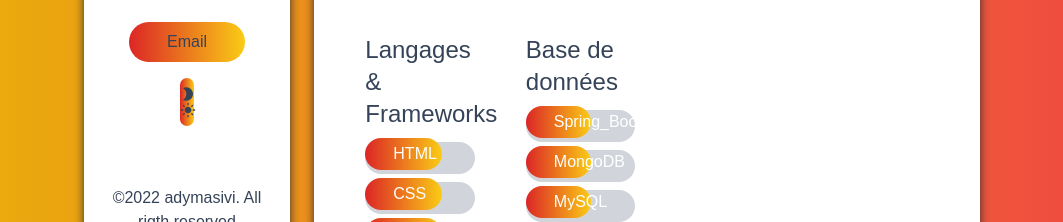
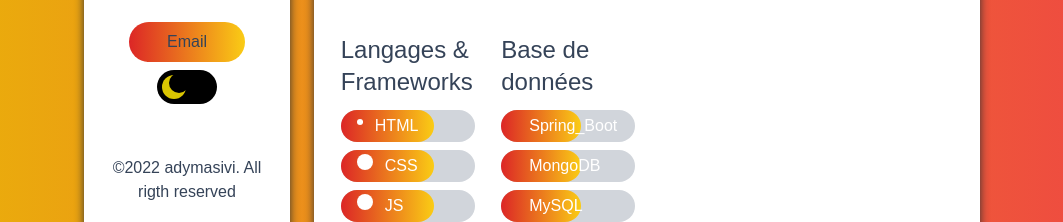
Before and after one commit to ady243/PorfolioAdy, a Next.js app: page /resume in a window 1280 px wide. Shown: the part 578-800 px from the top of the page, without its empty margins (108-1171 px from the left). Built offline with nearby package versions, Linux system fonts and the light colour scheme.

Commit message:
mise a jour 6

```diff
--- a/components/Bar.tsx
+++ b/components/Bar.tsx
@@ -9,7 +9,7 @@ const Bar: FunctionComponent<{
   return (
     <div className="my-2 text-white bg-gray-300 rounded-full dark:bg-dark-300 dark:bg-dark-100">
       <div
-        className="flex px-4 py-1 rounded-full items center bg-gradient-to-r from-red-600 to-blue to-yellow-400 animate-bounce"
+        className="flex px-4 py-1 rounded-full items center bg-gradient-to-r from-red-600 to-blue to-yellow-400 lang"
         style={{ width: level }}
       >
         <Icon className="mr-3" />
--- /dev/null
+++ b/components/BoutonTheme.tsx
@@ -0,0 +1,27 @@
+import React from "react";
+import { useTheme } from "next-themes";
+
+function BoutonTheme() {
+  const { theme, setTheme } = useTheme();
+
+  const changeTheme = () => {
+    setTheme(theme === "light" ? "dark" : "light");
+  };
+
+  return (
+    <>
+      <button></button>
+      <label className="switch">
+        <input
+          id="icon_prefix"
+          type="checkbox"
+          className=""
+          onClick={changeTheme}
+        />
+        <span className="slider"></span>
+      </label>
+    </>
+  );
+}
+
+export default BoutonTheme;
--- a/components/Siderbar.tsx
+++ b/components/Siderbar.tsx
@@ -7,15 +7,9 @@ import {
 } from "react-icons/ai";
 import { GoLocation } from "react-icons/go";
 import { GiTie } from "react-icons/gi";
-import { useTheme } from "next-themes";
+import BoutonTheme from "./BoutonTheme";
 
 const Sliderbar = () => {
-  const { theme, setTheme } = useTheme();
-
-  const changeTheme = () => {
-    setTheme(theme === "light" ? "dark" : "light");
-  };
-
   return (
     <div>
       <img
@@ -80,37 +74,8 @@ const Sliderbar = () => {
         Email
       </button>
       <br></br>
-      <button
-        onClick={changeTheme}
-        className="w-1/12 px-0 py-2 my-2 rounded-full bg-gradient-to-r from-red-600 to-blue to-yellow-400"
-      >
-        <div className="icon h2">
-          <svg
-            stroke="currentColor"
-            fill="currentColor"
-            strokeWidth="0"
-            viewBox="0 0 24 24"
-            height="1em"
-            width="1em"
-            xmlns="http://www.w3.org/2000/svg"
-          >
-            <path fill="none" d="M0 0h24v24H0V0z"></path>
-            <path d="M9.5 2c-1.82 0-3.53.5-5 1.35 2.99 1.73 5 4.95 5 8.65s-2.01 6.92-5 8.65c1.47.85 3.18 1.35 5 1.35 5.52 0 10-4.48 10-10S15.02 2 9.5 2z"></path>
-          </svg>
-          <svg
-            stroke="currentColor"
-            fill="currentColor"
-            strokeWidth="0"
-            viewBox="0 0 24 24"
-            height="1em"
-            width="1em"
-            xmlns="http://www.w3.org/2000/svg"
-          >
-            <path fill="none" d="M0 0h24v24H0z"></path>
-            <path d="M12 7c-2.76 0-5 2.24-5 5s2.24 5 5 5 5-2.24 5-5-2.24-5-5-5zM2 13h2c.55 0 1-.45 1-1s-.45-1-1-1H2c-.55 0-1 .45-1 1s.45 1 1 1zm18 0h2c.55 0 1-.45 1-1s-.45-1-1-1h-2c-.55 0-1 .45-1 1s.45 1 1 1zM11 2v2c0 .55.45 1 1 1s1-.45 1-1V2c0-.55-.45-1-1-1s-1 .45-1 1zm0 18v2c0 .55.45 1 1 1s1-.45 1-1v-2c0-.55-.45-1-1-1s-1 .45-1 1zM5.99 4.58a.996.996 0 00-1.41 0 .996.996 0 000 1.41l1.06 1.06c.39.39 1.03.39 1.41 0s.39-1.03 0-1.41L5.99 4.58zm12.37 12.37a.996.996 0 00-1.41 0 .996.996 0 000 1.41l1.06 1.06c.39.39 1.03.39 1.41 0a.996.996 0 000-1.41l-1.06-1.06zm1.06-10.96a.996.996 0 000-1.41.996.996 0 00-1.41 0l-1.06 1.06c-.39.39-.39 1.03 0 1.41s1.03.39 1.41 0l1.06-1.06zM7.05 18.36a.996.996 0 000-1.41.996.996 0 00-1.41 0l-1.06 1.06c-.39.39-.39 1.03 0 1.41s1.03.39 1.41 0l1.06-1.06z"></path>
-          </svg>
-        </div>
-      </button>
+
+      <BoutonTheme />
       <footer className="py-3 my-4">
         <ul className="pb-3 mb-3 nav justify-content-center border-bottom"></ul>
         <p className="text-center text-muted">
--- a/styles/globals.css
+++ b/styles/globals.css
@@ -24,5 +24,97 @@ body {
 }
 
 .competences {
-  margin-left: 20%;
+  margin-left: 2%;
 }
+.lang:hover {
+  background: linear-gradient(
+    90deg,
+    rgba(16, 115, 236, 0.933),
+    rgba(243, 78, 1, 0.933)
+  );
+  animation: lang 2.5s infinite ease-in;
+  cursor: pointer;
+}
+@keyframes lang {
+  0% {
+    background-position: 0 50%;
+  }
+  50% {
+    background-position: 100% 50%;
+  }
+  100% {
+    background-position: 0 50%;
+  }
+}
+
+/* The switch - the box around the slider */
+.switch {
+  font-size: 17px;
+  position: relative;
+  display: inline-block;
+  width: 3.5em;
+  height: 2em;
+}
+
+/* Hide default HTML checkbox */
+.switch input {
+  opacity: 0;
+  width: 0;
+  height: 0;
+}
+
+/* The slider */
+.slider {
+  position: absolute;
+  cursor: pointer;
+  top: 0;
+  left: 0;
+  right: 0;
+  bottom: 0;
+  background-color: rgb(0, 0, 0);
+  transition: 0.4s;
+  border-radius: 30px;
+}
+
+.slider:before {
+  position: absolute;
+  content: "";
+  height: 1.4em;
+  width: 1.4em;
+  border-radius: 20px;
+  left: 0.3em;
+  bottom: 0.3em;
+  background-color: rgb(219, 198, 2);
+  transition: 0.4s;
+}
+
+input:checked + .slider {
+  background-color: #ffffff;
+  border-radius: 2px solide black;
+}
+
+input:focus + .slider {
+  box-shadow: 0 0 1px #000000;
+}
+
+input:checked + .slider:before {
+  transform: translateX(1.5em);
+}
+
+.slider::after {
+  width: 20px;
+  height: 20px;
+  left: 20%;
+  top: 10%;
+  border-radius: 50%;
+  position: absolute;
+  content: "";
+  background-color: rgb(0, 0, 0);
+  transition: ease 0.4s;
+}
+
+input:checked + .slider::after {
+  left: 80%;
+  width: 0px;
+  height: 0px;
+}
```
Also changed, not shown: 1 other file (tests, documents, lock files or other folders).
